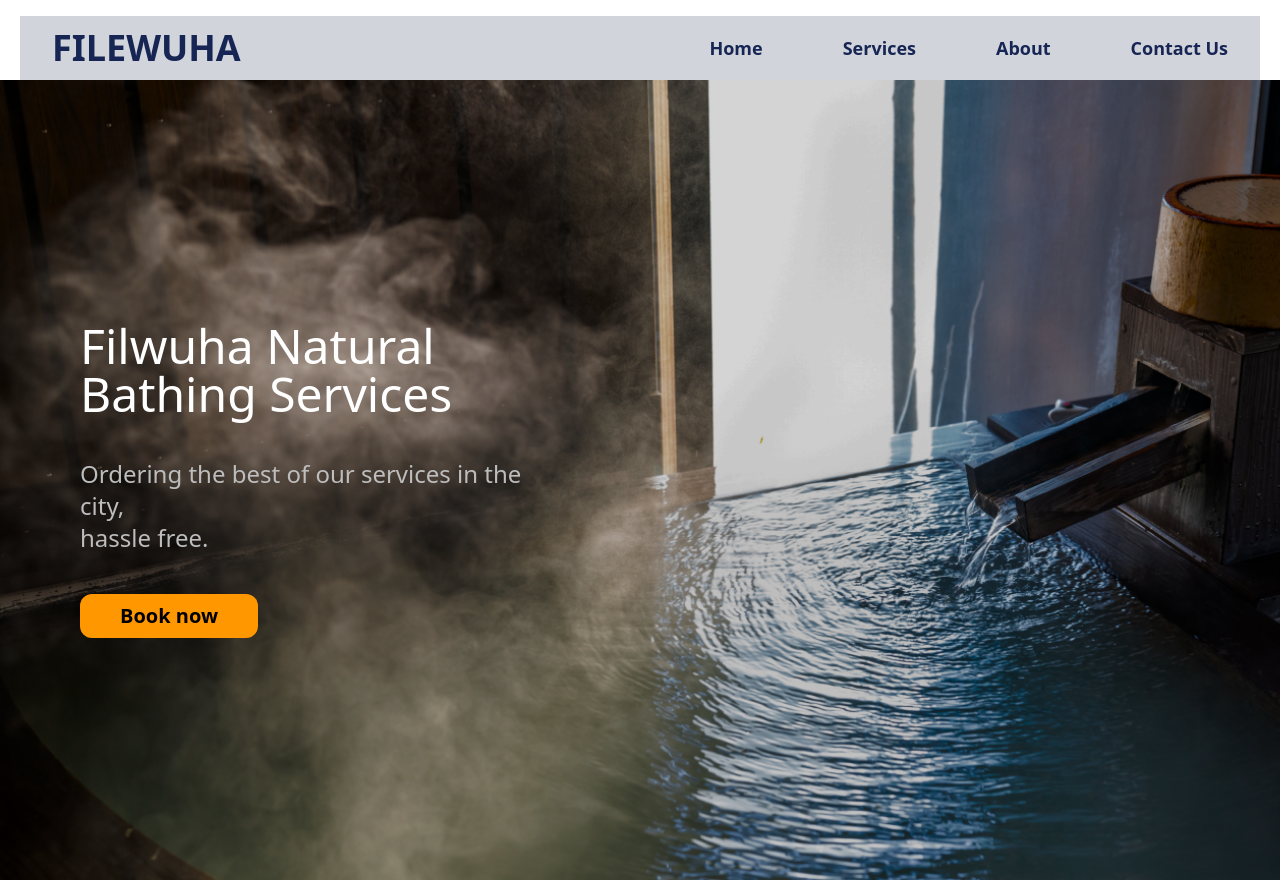
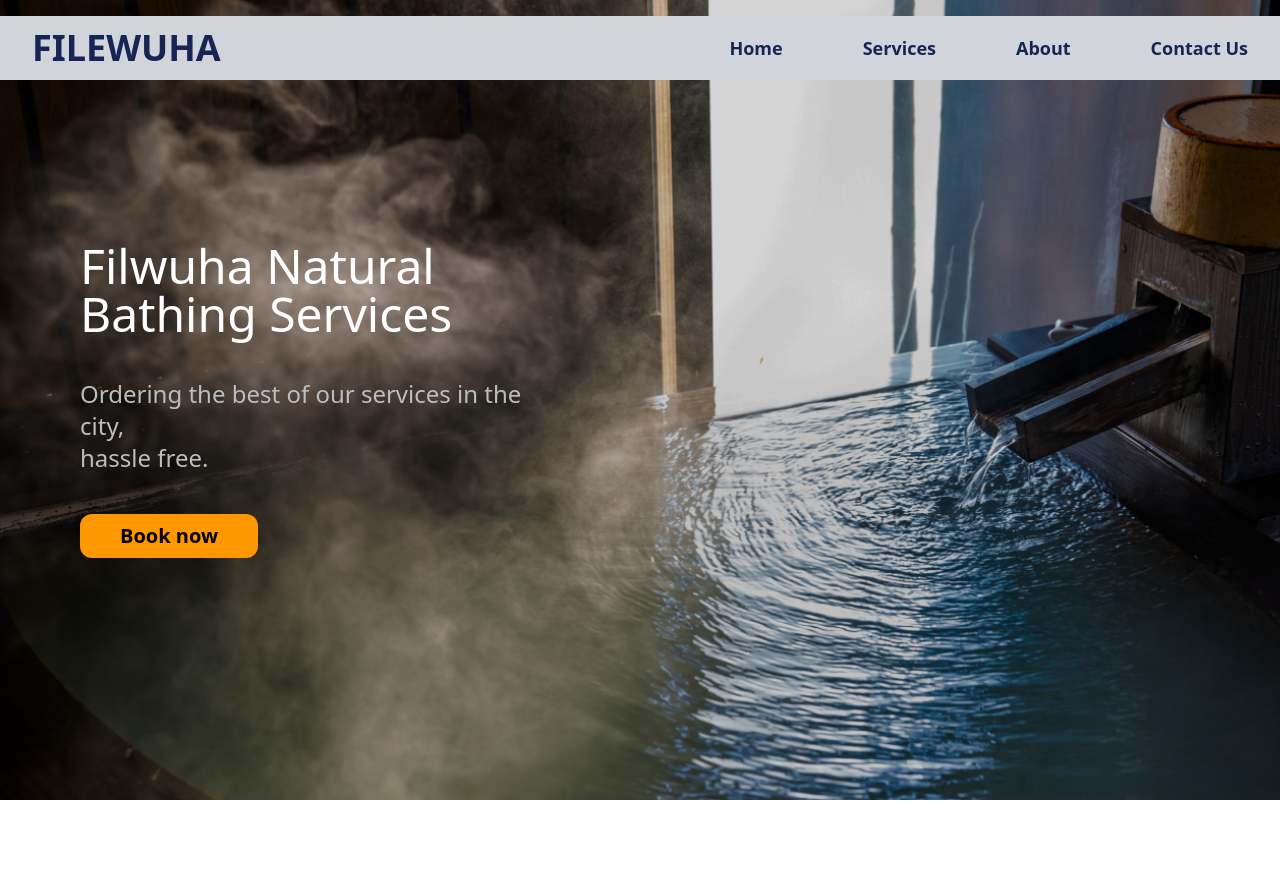
Before and after one commit to zakisu250/filwuha_ms, a React (Create React App) app in the folder frontend/: page / in a window 1280 px wide. After the commit the page ends 800 px from the top, so only its background shows below. Built offline with nearby package versions, Linux system fonts and the light colour scheme.

Commit message:
update thr nav and home

```diff
--- a/frontend/src/components/Navbar.js
+++ b/frontend/src/components/Navbar.js
@@ -3,7 +3,7 @@ import { Link } from "react-router-dom";
 
 function Navbar() {
   return (
-    <nav className="bg-gray-300 mt-4 mx-5">
+    <nav className="bg-gray-300 fixed w-full mt-4">
       <div className="container mx-auto flex justify-between items-center">
         <Link to="/" className="flex items-center py-3 px-8">
           <h1 className="text-4xl font-bold text-blue-950 hover:text-gray-400">
--- a/frontend/src/components/pages/Home.js
+++ b/frontend/src/components/pages/Home.js
@@ -1,4 +1,6 @@
-import '../../assets/styles/App.css';
+import "../../assets/styles/App.css";
+import React from "react";
+import { Link } from "react-router-dom";
 
 function Home() {
   return (
@@ -12,9 +14,12 @@ function Home() {
           Ordering the best of our services in the city, <br />
           hassle free.
         </p>
-        <button className="mt-5 px-10 py-2 bg-accentColor hover:bg-accentColor/80 hover:text-textIcon hover:scale-105 transition-all rounded-xl text-xl font-bold">
+        <Link
+          to="/book"
+          className="mt-5 px-10 py-2 bg-accentColor hover:bg-accentColor/80 hover:text-textIcon hover:scale-105 transition-all rounded-xl text-xl font-bold"
+        >
           Book now
-        </button>
+        </Link>
       </div>
     </div>
   );
```
